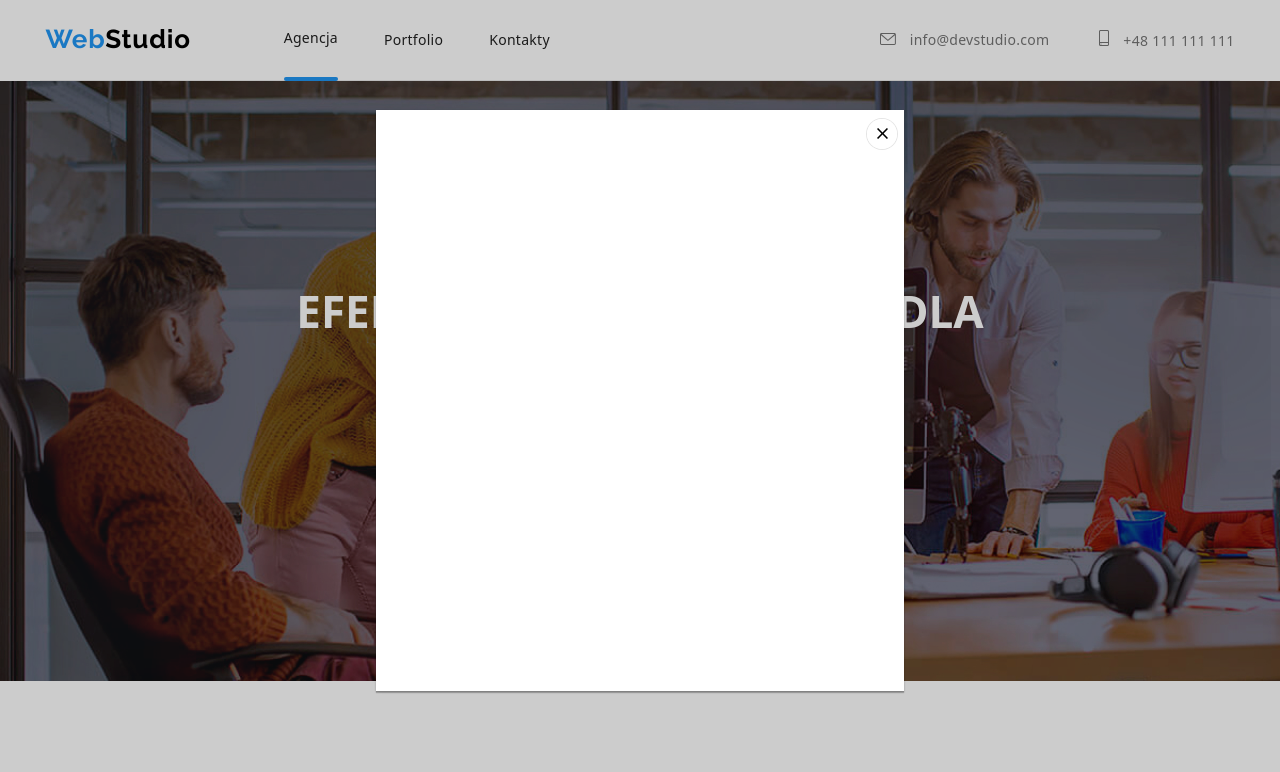
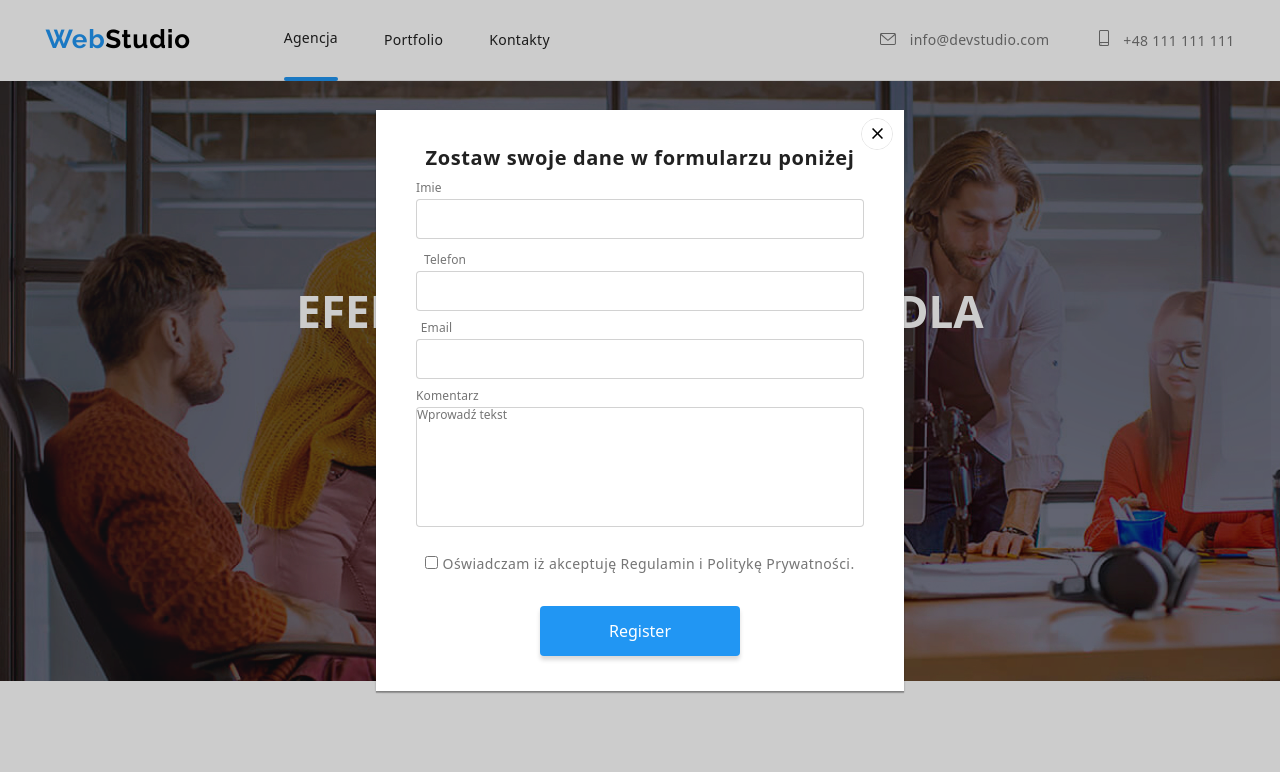
Before and after one commit to CiiSu/goit-markup-hw-06, a plain HTML site: page index.html in a window 1280 px wide. Both pictures are taken after a click on the button "Zamów usługe". Shown: the top 772 px of the page. Drawn offline with nearby package versions, Linux system fonts and the light colour scheme; files whose address does not match are found by name.

Commit message:
zmiana :
git
cd

```diff
--- a/css/styles_index.css
+++ b/css/styles_index.css
@@ -205,20 +205,23 @@ ul {
     box-shadow: 0px 1px 3px rgba(0, 0, 0, 0.12), 0px 1px 1px rgba(0, 0, 0, 0.14),
     0px 2px 1px rgba(0, 0, 0, 0.2);
     width: 528px;
-    height: 581px;
+    min-height: 581px;
+        top: 50%;
+            left: 50%;
 }
 
 .modal-close {
     position: relative;
-    margin: 8px 8px 543px 490px;
-    background-color: var(--main-white);
+    background-color: var(--white);
     cursor: pointer;
-    border-radius: 50%;
-    background: #FFFFFF;
-    border: 1px solid rgba(0, 0, 0, 0.1);
     width: 2em;
     height: 2em;
+    border-radius: 50%;
+    border: 1px solid rgba(0, 0, 0, 0.1);
+    left: 237px;
+    top: 8px;
 }
+
 
 .backdrop {
     display: flex;
@@ -230,8 +233,151 @@ ul {
     bottom: 0;
 }
 
+.display-modal {
+    width: 448px;
+    display: flex;
+    flex-direction: column;
+    justify-content: center;
+    margin: 0 auto;
+    margin-top: 2px;
+}
+
+.modal-h4 {
+    font-style: normal;
+    font-weight: 700;
+    font-size: 20px;
+    line-height: 23px;
+    text-align: center;
+    letter-spacing: 0.03em;
+    color: var(--main-black);
+    width: 448px;
+}
+
+.modal-label-name {
+    font-style: normal;
+    font-weight: 400;
+    font-size: 12px;
+    line-height: 14px;
+    letter-spacing: 0.01em;
+    color: #757575;
+    width: 24px;
+    height: 14px;
+    margin-block: 12px 4px;
+
+}
+
+.modal-name {
+    width: 448px;
+    height: 40px;
+    border: 1px solid rgba(33, 33, 33, 0.2);
+    border-radius: 4px;
+    margin-top: 4px;
+}
+
+.modal-name:hover {
+    border-color: rgba(33, 150, 243, 1);
+}
+
+.modal-label-tel {
+    width: 58px;
+    height: 14px;
+    font-style: normal;
+    font-weight: 400;
+    font-size: 12px;
+    line-height: 14px;
+    letter-spacing: 0.01em;
+    color: #757575;
+    margin-top: 54px;
+
+}
+
+.modal-tel {
+    border: 1px solid rgba(33, 33, 33, 0.2);
+    border-radius: 4px;
+    width: 448px;
+    height: 40px;
+    margin-top: 4px;
+}
+.modal-tel:hover  {
+    border-color: rgba(33, 150, 243, 1);
+}
+
+.modal-label-mail {
+    width: 41px;
+    height: 14px;
+    font-style: normal;
+    font-weight: 400;
+    font-size: 12px;
+    line-height: 14px;
+    letter-spacing: 0.01em;
+    color: #757575;
+    margin-top: 54px;
+}
+
+.modal-email {
+    width: 448px;
+    height: 40px;
+    border: 1px solid rgba(33, 33, 33, 0.2);
+    border-radius: 4px;
+    margin-top: 4px;
+}
+
+.modal-email:hover {
+    border-color: rgba(33, 150, 243, 1);
+}
+
+.modal-label-feedback {
+    width: 60px;
+    height: 14px;
+    font-style: normal;
+    font-weight: 400;
+    font-size: 12px;
+    line-height: 14px;
+    letter-spacing: 0.01em;
+    color: #757575;
+    margin-top: 54px;
+}
+
+.modal-text {
+    width: 448px;
+    height: 120px;
+    border: 1px solid rgba(33, 33, 33, 0.2);
+    border-radius: 4px;
+    margin-top: 4px;
+    resize: none;
+}
+
+.modal-text:hover {
+    border-color: rgba(33, 150, 243, 1);
+}
+
+.form-field {
+    margin-top: 149px;
+}
 
 
+.form-label {
+    width: 395px;
+    height: 24px;
+    font-style: normal;
+    font-weight: 400;
+    font-size: 14px;
+    line-height: 24px;
+    letter-spacing: 0.03em;
+    color: #757575;
+}
+
+.modal-button {
+    width: 200px;
+    height: 50px;
+    background: #2196F3;
+    box-shadow: 0px 4px 4px rgba(0, 0, 0, 0.15);
+    border-radius: 4px;
+    border: none;
+    color: #FFFFFF;
+    margin: 30px 124px;
+    cursor: pointer;
+}
 /* MainSection - LoremIpsum - Icons */
 
 .empty-slot {
--- a/index.html
+++ b/index.html
@@ -83,6 +83,51 @@
                     <use href="zdjęcia/icon.svg#icon-close"></use>
                   </svg>
                 </button>
+                <form class="display-modal">
+                  <h4 class="modal-h4">
+                    Zostaw swoje dane w formularzu poniżej
+                  </h4>
+                  <label class="modal-label-name">
+                    Imie
+                    <!--<svg class="icon-name-modal" width="18" height="18">
+                      <use href="zdjęcia/icon.svg#icon-name"></use>
+                    </svg>-->
+                    <input class="modal-name" type="text" name="username" />
+                  </label>
+                  <label class="modal-label-tel">
+                    Telefon
+                    <input class="modal-tel" type="tel" name="phone" />
+                  </label>
+                  <label class="modal-label-mail">
+                    Email
+                    <input class="modal-email" type="email" name="email" />
+                  </label>
+                  <label class="modal-label-feedback">
+                    Komentarz
+                    <textarea
+                      class="modal-text"
+                      name="feedback"
+                      rows="5"
+                      placeholder="Wprowadź tekst"
+                    ></textarea>
+                  </label>
+                  <div class="form-field">
+                    <input
+                      type="checkbox"
+                      class="form-input"
+                      name="hobby"
+                      value="Oświadczam iż akceptuję Regulamin i Politykę Prywatności."
+                      id="Oświadczam iż akceptuję Regulamin i Politykę Prywatności."
+                    />
+                    <label
+                      class="form-label"
+                      for="Oświadczam iż akceptuję Regulamin i Politykę Prywatności."
+                      >Oświadczam iż akceptuję Regulamin i Politykę
+                      Prywatności.</label
+                    >
+                  </div>
+                  <button type="submit" class="modal-button">Register</button>
+                </form>
               </div>
             </div>
           </div>
```
